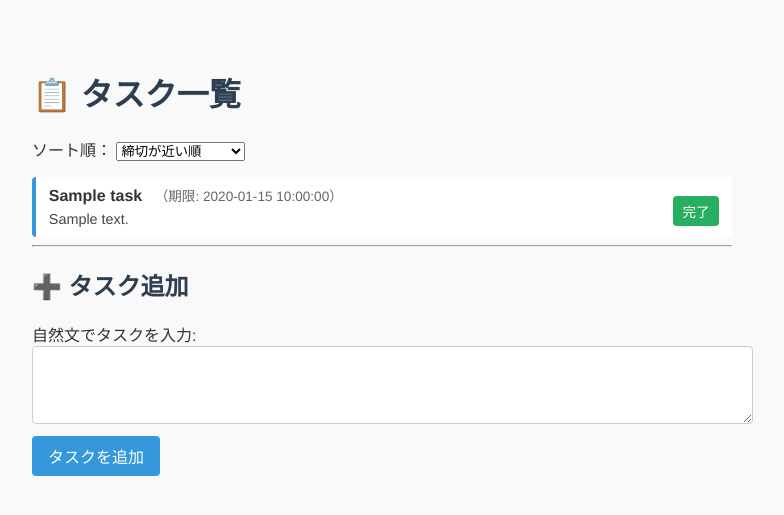
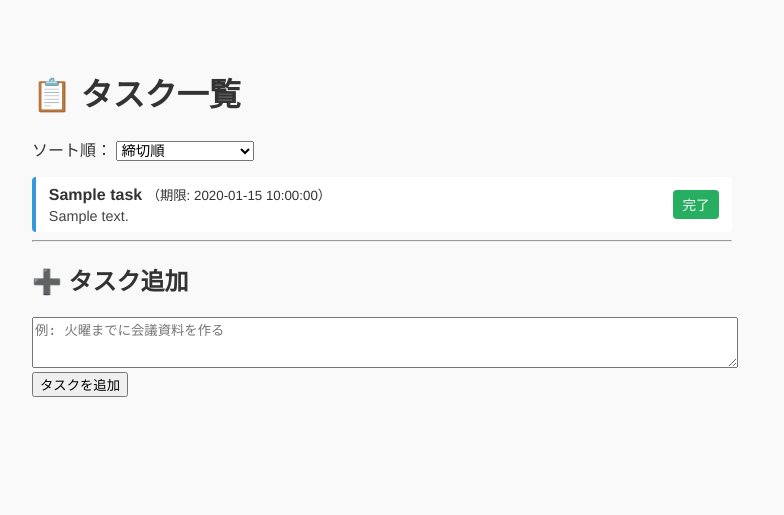
Before and after one commit to Masuo-4/pydantic-todo-bot, a Flask app: template app/templates/index.html in a window 1280 px wide. Shown: the top 515 px of the page, without its empty margins (258-1042 px from the left). Run offline with Flask 3, Linux system fonts and the light colour scheme; the template is opened without the code that fills it: most values are stand-ins (such as "Sample title", 1, 10 or a date in 2020).

Commit message:
update 見やすくタスクを

```diff
--- a/app/app.py
+++ b/app/app.py
@@ -8,28 +8,21 @@ import dateparser
 import asyncio
 import os
 import traceback
+import markdown as md
+import bleach
 import re
 from dotenv import load_dotenv
 
 # 環境変数読み込み
 load_dotenv()
 
-# Flaskアプリ初期化
 app = Flask(__name__, template_folder="templates")
 
-# Geminiモデル・エージェント
 model = GeminiModel("gemini-2.0-flash")
 agent = Agent(model=model, output_type=TaskItem)
 
-# DB初期化
 init_db()
 
-# 🔗 URLをHTMLリンクに変換する関数
-def convert_links(text: str) -> str:
-    url_pattern = r'(https?://[^\s]+)'
-    return re.sub(url_pattern, r'<a href="\1" target="_blank">\1</a>', text)
-
-# 非同期実行ハンドリング
 def run_async(coro):
     try:
         loop = asyncio.get_running_loop()
@@ -40,9 +33,19 @@ def run_async(coro):
     else:
         return asyncio.ensure_future(coro)
 
+# Markdown→HTML（安全化）
+def render_markdown(text: str) -> str:
+    html = md.markdown(text)
+    return bleach.clean(
+        html,
+        tags=["p", "ul", "ol", "li", "strong", "em", "a", "code", "pre", "br"],
+        attributes={"a": ["href", "title", "target"]},
+        protocols=["http", "https"]
+    )
+
 @app.route("/", methods=["GET"])
 def index():
-    sort = request.args.get("sort", "due")  # デフォルト: 締切順
+    sort = request.args.get("sort", "due")
     tasks = get_all_tasks(sort=sort)
     return render_template("index.html", tasks=tasks, sort=sort)
 
@@ -51,12 +54,11 @@ def add_task_web():
     try:
         text = request.form.get("text", "")
         today = date.today().strftime('%Y-%m-%d (%a)')
-        print("📥 入力:", text)
 
         prompt = f"""
 今日は {today} です。次の文章からタスクを抽出してください。
-もし期限が記載されていれば、日付だけでなく「何時までか」などの時刻も含めてください（例: 2025-08-02 18:00）。
-出力は ISO8601形式の文字列でお願いします。また、期限は現在以降の時間しか出力しないでください。また、補足情報はなるべく漏らさず抽出してください。
+タスクの説明（details）はMarkdown形式で漏れなく見やすく整理して書いてください。
+出力は ISO8601形式の文字列でお願いします。期限は現在以降の時間にしてください。
 文章: {text}
 """
 
@@ -64,26 +66,23 @@ def add_task_web():
         if hasattr(result, "result"):
             result = asyncio.get_event_loop().run_until_complete(result)
 
-        print("🧠 Gemini抽出結果:", result.output)
-
         if result.output.due_date:
             parsed = dateparser.parse(result.output.due_date, settings={"PREFER_DATES_FROM": "future"})
             due_date = parsed.strftime('%Y-%m-%d %H:%M') if parsed else None
         else:
             due_date = None
 
-        # 🔗 リンク変換して保存
-        details_with_links = convert_links(result.output.details)
-        save_task(result.output.title, due_date, details_with_links)
+        details_with_md = render_markdown(result.output.details)
+        save_task(result.output.title, due_date, details_with_md)
+        print(details_with_md)
 
         return render_template("result.html", task={
             "title": result.output.title,
             "due_date": due_date,
-            "details": details_with_links,
+            "details": details_with_md,
         })
 
     except Exception as e:
-        print("🔥 エラー:", e)
         traceback.print_exc()
         return f"<p>エラー: {e}</p><a href='/'>戻る</a>"
 
@@ -93,7 +92,6 @@ def done(task_id):
         delete_task(task_id)
         return redirect("/")
     except Exception as e:
-        print("🔥 完了処理エラー:", e)
         traceback.print_exc()
         return f"<p>エラー: {e}</p><a href='/'>戻る</a>"
 
--- a/app/db.py
+++ b/app/db.py
@@ -1,5 +1,6 @@
 import sqlite3
 from typing import List, Dict
+from datetime import datetime
 
 DB_FILE = "db/tasks.db"
 
@@ -21,10 +22,7 @@ def init_db():
 def save_task(title: str, due_date: str, details: str):
     conn = sqlite3.connect(DB_FILE)
     cur = conn.cursor()
-    cur.execute(
-        "INSERT INTO tasks (title, due_date, details) VALUES (?, ?, ?)",
-        (title, due_date, details),
-    )
+    cur.execute("INSERT INTO tasks (title, due_date, details) VALUES (?, ?, ?)", (title, due_date, details))
     conn.commit()
     conn.close()
 
@@ -37,15 +35,12 @@ def get_all_tasks(sort: str = "due") -> List[Dict]:
     elif sort == "created_asc":
         order = "created_at ASC"
     else:
-        order = "due_date IS NULL, due_date ASC"  # NULLは最後に
+        order = "due_date IS NULL, due_date ASC"
 
-    cur.execute(f"""
-        SELECT id, title, due_date, details, created_at FROM tasks ORDER BY {order}
-    """)
+    cur.execute(f"SELECT id, title, due_date, details, created_at FROM tasks ORDER BY {order}")
     rows = cur.fetchall()
     conn.close()
 
-    from datetime import datetime
     return [
         {
             "id": r[0],
--- a/app/models.py
+++ b/app/models.py
@@ -3,4 +3,4 @@ from pydantic import BaseModel, Field
 class TaskItem(BaseModel):
     title: str = Field(..., description="タスクのタイトル")
     due_date: str = Field(..., description="期限。ISO8601形式（例: 2025-08-02 18:00）")
-    details: str = Field(..., description="タスクの説明や補足")
+    details: str = Field(..., description="タスクの説明や補足(markdown)")
--- a/app/templates/index.html
+++ b/app/templates/index.html
@@ -15,42 +15,30 @@
       color: #333;
     }
 
-    h1,
-    h2 {
-      color: #2c3e50;
-    }
-
     .task {
       background: #fff;
       margin-bottom: 0.5rem;
       padding: 0.5rem 0.8rem;
       border-left: 4px solid #3498db;
       border-radius: 4px;
-      line-height: 1.4;
       display: flex;
       justify-content: space-between;
       align-items: center;
+    }
+
+    .task.expired {
+      opacity: 0.6;
+      border-left-color: #e74c3c;
     }
 
     .task-info {
       flex-grow: 1;
     }
 
-    .task strong {
-      font-size: 1rem;
-      display: inline-block;
-      margin-right: 0.5rem;
-    }
-
-    .task small {
-      color: #666;
-      font-size: 0.85rem;
-    }
-
     .task-details {
       font-size: 0.9rem;
       color: #444;
-      margin-top: 2px;
+      margin-top: 4px;
     }
 
     .task-details a {
@@ -68,54 +56,33 @@
       cursor: pointer;
     }
 
-    form textarea {
-      width: 100%;
-      padding: 0.6rem;
-      font-size: 1rem;
-      border-radius: 4px;
-      border: 1px solid #ccc;
-    }
-
-    form button {
-      background-color: #3498db;
-      color: white;
-      border: none;
-      padding: 0.5rem 1rem;
-      border-radius: 4px;
-      font-size: 1rem;
-      margin-top: 0.5rem;
-      cursor: pointer;
-    }
-
-    form button:disabled {
-      background-color: #95a5a6;
-      cursor: not-allowed;
+    select {
+      font-size: 0.9rem;
+      margin-bottom: 1rem;
     }
   </style>
-  <script>
-    function disableButton() {
-      const button = document.getElementById("submit-btn");
-      button.disabled = true;
-      button.innerText = "送信中...";
-    }
-  </script>
 </head>
 
 <body>
   <h1>📋 タスク一覧</h1>
-  <form method="get" action="/" style="margin-bottom: 1rem;">
+
+  <form method="get" action="/">
     <label for="sort">ソート順：</label>
-    <select name="sort" id="sort" onchange="this.form.submit()">
-      <option value="due" {% if sort=="due" %}selected{% endif %}>締切が近い順</option>
+    <select name="sort" onchange="this.form.submit()">
+      <option value="due" {% if sort=="due" %}selected{% endif %}>締切順</option>
       <option value="created" {% if sort=="created" %}selected{% endif %}>追加順（新→古）</option>
       <option value="created_asc" {% if sort=="created_asc" %}selected{% endif %}>追加順（古→新）</option>
     </select>
-    </form>
+  </form>
+
   {% for task in tasks %}
-  <div class="task">
+  <div class="task {% if task.is_expired %}expired{% endif %}">
     <div class="task-info">
       <strong>{{ task.title }}</strong>
-      <small>（期限: {{ task.due_date or '未設定' }}）</small><br />
+      <small>（期限: {{ task.due_date or '未設定' }}）</small>
+      {% if task.is_expired %}
+      <span style="color:red; font-weight: bold;">[期限切れ]</span>
+      {% endif %}
       {% if task.details %}
       <div class="task-details">{{ task.details | safe }}</div>
       {% endif %}
@@ -130,10 +97,9 @@
 
   <hr />
   <h2>➕ タスク追加</h2>
-  <form method="post" action="/add" onsubmit="disableButton()">
-    <label for="text">自然文でタスクを入力:</label><br />
-    <textarea name="text" id="text" rows="3" required></textarea><br />
-    <button type="submit" id="submit-btn">タスクを追加</button>
+  <form method="post" action="/add">
+    <textarea name="text" rows="3" style="width:100%;" placeholder="例: 火曜までに会議資料を作る"></textarea><br />
+    <button type="submit">タスクを追加</button>
   </form>
 </body>
 
--- a/pyproject.toml
+++ b/pyproject.toml
@@ -5,8 +5,10 @@ description = "Add your description here"
 readme = "README.md"
 requires-python = ">=3.13"
 dependencies = [
+    "bleach>=6.2.0",
     "dateparser>=1.2.2",
     "flask>=3.1.1",
+    "markdown>=3.8.2",
     "pydantic-ai>=0.4.11",
     "ruff>=0.12.7",
 ]
```
Also changed, not shown: 1 other file.
